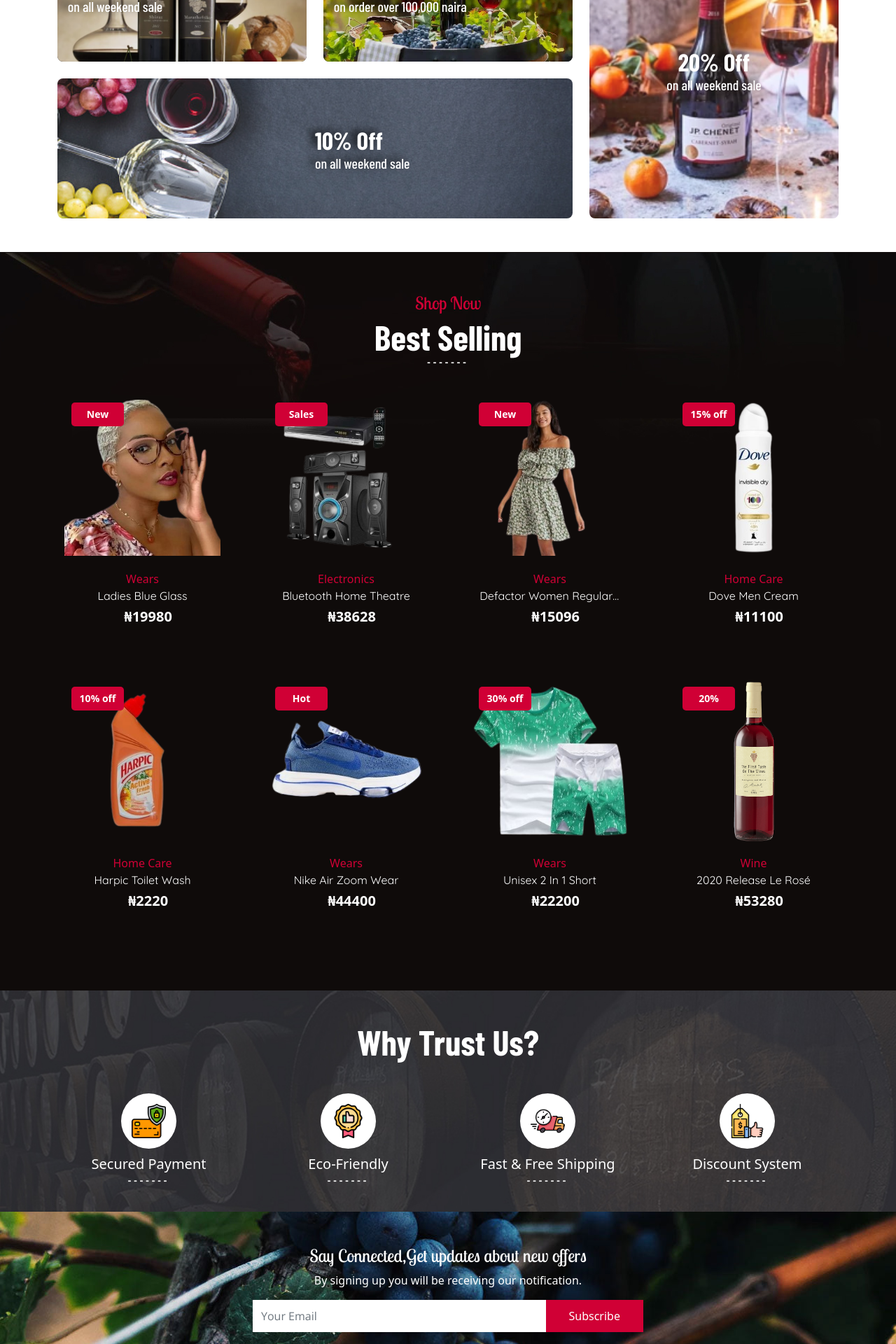
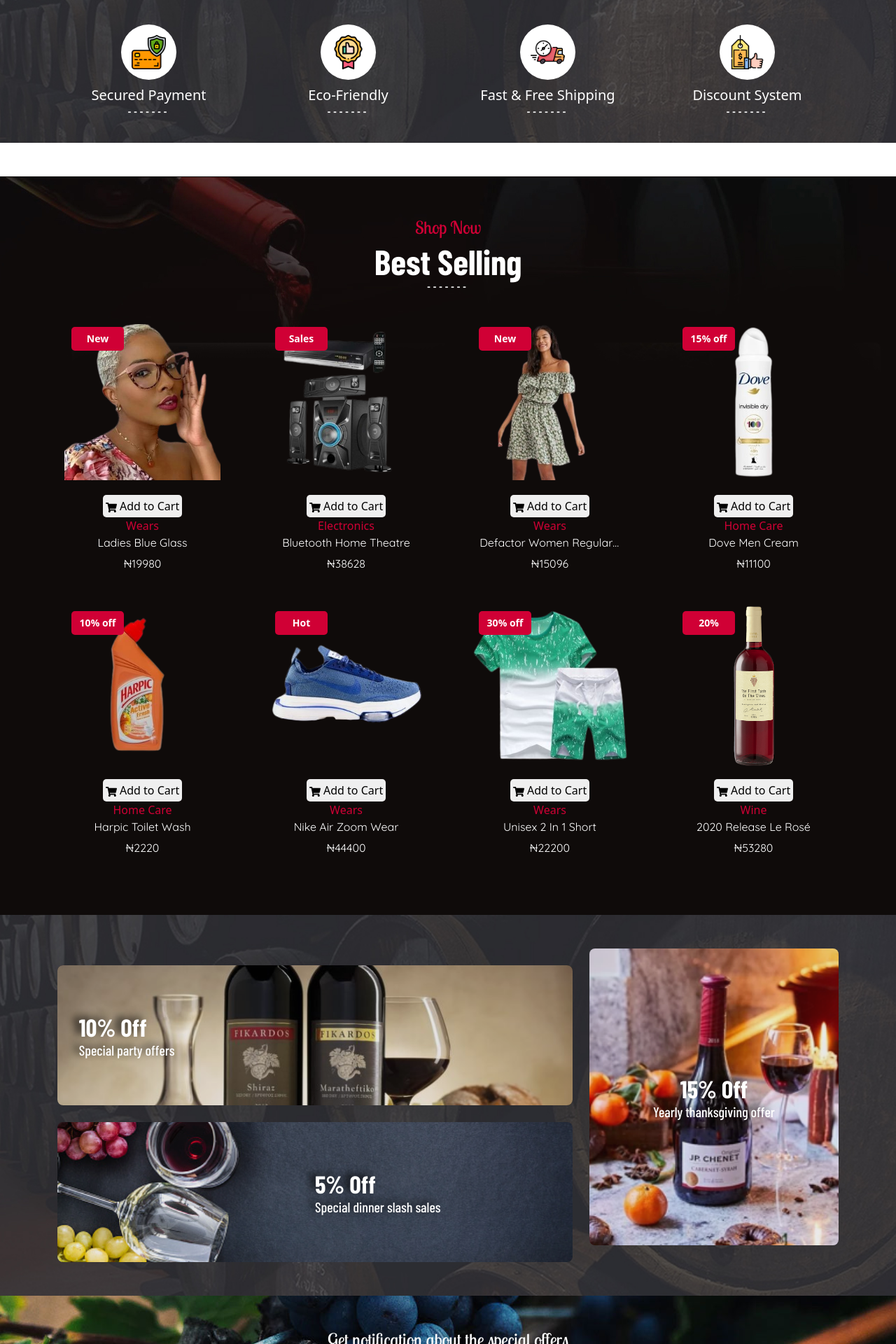
Before and after one commit to webdevswebsite/Densefit_react_app, a React (Create React App) app: page / in a window 1280 px wide. Shown: the part 800-2720 px from the top of the page at 70% size. Built offline with nearby package versions, Linux system fonts and the light colour scheme; a web font is replaced by a local one.

Commit message:
edit add to cart

```diff
--- a/src/App.css
+++ b/src/App.css
@@ -31,6 +31,7 @@ header{
 	right: 0;
 	top: 0;
 }
+
 .offfer-top-sec{
 	background-color: #d00035;
 	color: #fff;
--- a/src/components/Banner.js
+++ b/src/components/Banner.js
@@ -19,8 +19,6 @@ function Banner() {
                 />
                 <input type="radio" name="slider" className="slide-radio2" id="slider_2" />
                 <input type="radio" name="slider" className="slide-radio3" id="slider_3" />
-
-
 
                 <div className="slider-pagination">
                     <label for="slider_1" className="page1">
--- a/src/components/BestsellingHome.js
+++ b/src/components/BestsellingHome.js
@@ -3,6 +3,8 @@ import React, { useEffect } from "react";
 import { FaShoppingBasket, FaTimesCircle } from "react-icons/fa";
 import Aos from "aos";
 import "aos/dist/aos.css";
+import { NavLink } from "react-router-dom";
+import { FaShoppingCart } from "react-icons/fa";
 import { CartState, CurrencyState } from "../context/Context";
 
 
@@ -49,7 +51,10 @@ function BestsellingHome() {
                                                         <figure>
                                                             <img src={img} alt="pic" />
                                                         </figure>
-                                                        <div className="hover-show-bn">
+                                                        {/* <div className="buy-now-btn buy-now-btn">
+                                                            <button>Add to Cart</button>
+                                                        </div> */}
+                                                        {/* <div className="hover-show-bn">
                                                             {
                                                                 cart.some((p) => p.id === prod.id) ? (
                                                                     <button id="close" className="comon-hv-bn"
@@ -70,20 +75,40 @@ function BestsellingHome() {
                                                                         }
                                                                         }> <FaShoppingBasket /> </button>
                                                                 )}
-
-                                                        </div>
+                                                        </div> */}
                                                     </div>
-
                                                     <div className="ps-details text-center">
+                                                    <button className="" name="button" style={{border:'none', padding:'2px 2px', borderRadius:'5px'}} >
+                                                    {
+                                                                cart.some((p) => p.id === prod.id) ? (
+                                                                    <button id="close" className="comon-hv-bn"
+                                                                        onClick={() => {
+                                                                            dispatch({
+                                                                                type: 'REMOVE_FROM_CART',
+                                                                                payload: prod,
+                                                                            })
+                                                                        }
+                                                                        } style={{border:'none', padding:'2px 2px', borderRadius:'5px'}} > <FaTimesCircle /> Remove Item </button>
+                                                                ) : (
+                                                                    <button id="cart" className=""
+                                                                        onClick={() => {
+                                                                            dispatch({
+                                                                                type: 'ADD_TO_CART',
+                                                                                payload: prod,
+                                                                            })
+                                                                        }
+                                                                        } style={{border:'none', padding:'2px 2px', borderRadius:'5px'}} > <FaShoppingCart /> Add to Cart</button>
+                                                                )}
+                                                    </button>
                                                         <div to={link} className="cate-text d-table text-center m-auto">{cate}</div>
                                                         <div to={link} className="products-titel m-auto"> {title} </div>
                                                         <div className="d-flex align-items-center justify-content-center">
                                                             <h5 className="old-pice text-decoration-line-through">
                                                                 {oldprice}</h5>
-                                                            <h5 class="price-text ms-3">
+                                                            <div class="products-titel">
                                                                 {currency}
                                                                 {currency !== '$' ? priceToNum * rate : price}
-                                                            </h5>
+                                                            </div>
 
                                                         </div>
 
--- a/src/components/OfferHome.js
+++ b/src/components/OfferHome.js
@@ -1,12 +1,15 @@
-import React, {useEffect} from "react";
-import smallpicone from "../images/109076-cypruswine-Cyprus-Maratheftiko-Shiraz-wine-748x549.jpg";
-import smallpictwo from "../images/navbharat-times.jpg";
-import landscapepictwo from "../images/istockphoto-1183406603-170667a.jpg";
-import bigpictwo from "../images/JP-wine-under-250-_255x255_cd3b2cb5-b368-408a-b28b-4ba802f9ee27.webp";
+import React, { useEffect, useState } from "react";
+// import smallpicone from "../images/109076-cypruswine-Cyprus-Maratheftiko-Shiraz-wine-748x549.jpg";
+// import smallpictwo from "../images/navbharat-times.jpg";
+// import landscapepictwo from "../images/istockphoto-1183406603-170667a.jpg";
+// import bigpictwo from "../images/JP-wine-under-250-_255x255_cd3b2cb5-b368-408a-b28b-4ba802f9ee27.webp";
+import whychosedetails from "./WhychoosApi";
 import Aos from "aos";
 import "aos/dist/aos.css";
 
-function OfferHome(){
+function OfferHome() {
+    const [ workData, setworkData ] = useState(whychosedetails);
+    console.log(workData, setworkData)
     useEffect(() => {
         Aos.init({
             offset: 100,
@@ -17,27 +20,58 @@ function OfferHome(){
 
         });
     });
-    document.title ="Marketplace - Home"
+    document.title = "Marketplace - Home"
+    return (
+        <>
+            <div className="offer-div-sec py-5">
+               <div className="container">
+                   <h2 className="text-center mb-5 text-white" data-aos="fade-up"> Why Trust Us? </h2>
+                   <div className="row row-cols-1 row-cols-md-2 gy-4 gy-lg-0 gx-lg-4 row-cols-md-2 row-cols-lg-4">
+                   {
+                       workData.map((curElem)=>{
+                           const{ id, img, title } =curElem;
                            return(
                                 <>
+                                   <div className="col" data-aos="fade-down" key={id}>
+
+                                        <div className="comon-our-text text-center">
+                                            <figure>
+                                                <img src={img} alt={title}/>
+                                            </figure>
+                                            <h5 className="text-white"> {title}  </h5>
+                                            {/* <p className="text-white">
+                                            {description}
+                                            </p> */}
+                                        </div>
+
+                                    </div>
+                                </>
+                           );
+                       })
+                   }
+
+
+                   </div>
+               </div>
+           </div>
             <div className="top-offer-div-sec ">
-            <div className="container">
+                {/* <div className="container">
                     <div className="row">
                         <div className="col-lg-8">
                             <div className="row row-cols-1 row-cols-md-2 gy-4 gy-lg-0 gx-lg-4 justify-content-between align-items-center">
                                 <div className="col" data-aos="fade-up">
                                     <div className="comon-offer">
                                         <figure>
-                                        <img src={smallpicone} alt="bg"/>
+                                            <img src={smallpicone} alt="bg" />
                                         </figure>
                                         <h5 className="col-lg-11 m-auto"> <span className="d-block"> 20% Off</span>
                                             on all weekend sale </h5>
                                     </div>
                                 </div>
                                 <div className="col" data-aos="fade-down">
-                                <div  className="comon-offer">
+                                    <div className="comon-offer">
                                         <figure>
-                                        <img src={smallpictwo} alt="bg"/>
+                                            <img src={smallpictwo} alt="bg" />
                                         </figure>
                                         <h5 className="col-lg-11 m-auto"> <span className="d-block">  Free Shipping  </span>
                                             on order over 100,000 naira  </h5>
@@ -47,7 +81,7 @@ function OfferHome(){
                             <div className="big-div-offer mb-4 mb-lg-0 mt-4" data-aos="fade-up">
                                 <button style={{ border: 'none', background: "none" }} href="#" className="comon-offer">
                                     <figure>
-                                <img src={landscapepictwo} alt="bg"/>
+                                        <img src={landscapepictwo} alt="bg" />
                                     </figure>
                                     <h5 className="col-lg-6 ms-md-auto"> <span className="d-block">  10% Off</span>
                                         on all weekend sale </h5>
@@ -58,14 +92,14 @@ function OfferHome(){
                         <div className="col-lg-4" data-aos="fade-down">
                             <button style={{ border: 'none', background: "none" }} href="#" className="comon-offer height-offer">
                                 <figure>
-                            <img src={bigpictwo} alt="bg"/>
+                                    <img src={bigpictwo} alt="bg" />
                                 </figure>
                                 <h5 className="col-lg-11 text-center m-auto"> <span className="d-block">  20% Off </span>
                                     on all weekend sale </h5>
                             </button>
                         </div>
                     </div>
-            </div>
+                </div> */}
             </div>
         </>
     );
--- a/src/components/Subscribe.js
+++ b/src/components/Subscribe.js
@@ -17,16 +17,16 @@ function Subscribe(){
         <>
         <div className="subsribe-div py-5">
             <div className="container">
-                <h6 className="text-center text-white" data-aos="fade-down"> Say Connected,Get updates about new offers </h6>
+                <h6 className="text-center text-white" data-aos="fade-down"> Get notification about the special offers </h6>
                 {/* <h2 className="text-center text-white" data-aos="fade-up"> Join Our Mailing List </h2> */}
-                <p className="text-center text-white" data-aos="fade-down"> By signing up you will be receiving our notification.</p>
+                <p className="text-center text-white" data-aos="fade-down"> We would send you updates ahead.</p>
                 <div className="col-md-6 m-auto bg-white" data-aos="fade-up">
                     <div className="d-flex align-items-center justify-content-between">
                         <div className="col-9">
                         <input type="text" className="form-control" placeholder="Your Email" />
                         </div>
                         <div className="col-3">
-                        <input type="submit" className="btn subscribe-bn" value="Subscribe"/>
+                        <input type="submit" className="btn subscribe-bn" value="Notify me"/>
                         </div>
 
 
--- a/src/components/Whychoose.js
+++ b/src/components/Whychoose.js
@@ -2,6 +2,10 @@ import React ,{ useState, useEffect } from "react";
 import whychosedetails from "./WhychoosApi";
 import Aos from "aos";
 import "aos/dist/aos.css";
+import smallpicone from "../images/109076-cypruswine-Cyprus-Maratheftiko-Shiraz-wine-748x549.jpg";
+import smallpictwo from "../images/navbharat-times.jpg";
+import landscapepictwo from "../images/istockphoto-1183406603-170667a.jpg";
+import bigpictwo from "../images/JP-wine-under-250-_255x255_cd3b2cb5-b368-408a-b28b-4ba802f9ee27.webp";
 
 function Whychoose(){
     const [ workData, setworkData ] =useState (whychosedetails);
@@ -19,8 +23,54 @@ function Whychoose(){
     });
     return(
         <>
-           <div className="offer-div-sec py-5">
-               <div className="container">
+            <div className="offer-div-sec py-5">
+            <div className="container">
+                    <div className="row">
+                        <div className="col-lg-8">
+                            <div className="row row-cols-1 mb-4 mb-lg-0 mt-4 justify-content-between align-items-center">
+                            {/* <div className="row row-cols-1 row-cols-md-2 gy-4 gy-lg-0 gx-lg-4 justify-content-between align-items-center"> */}
+                                <div className="col" data-aos="fade-up">
+                                    <div className="comon-offer">
+                                        <figure>
+                                            <img src={smallpicone} alt="bg" />
+                                        </figure>
+                                        <h5 className="col-lg-11 m-auto"> <span className="d-block"> 10% Off</span>
+                                            Special party offers</h5>
+                                    </div>
+                                </div>
+                                {/* <div className="col" data-aos="fade-down">
+                                    <div className="comon-offer">
+                                        <figure>
+                                            <img src={smallpictwo} alt="bg" />
+                                        </figure>
+                                        <h5 className="col-lg-11 m-auto"> <span className="d-block">  Free Shipping  </span>
+                                            on order over 100,000 naira  </h5>
+                                    </div>
+                                </div> */}
+                            </div>
+                            <div className="big-div-offer mb-4 mb-lg-0 mt-4" data-aos="fade-up">
+                                <button style={{ border: 'none', background: "none" }} href="#" className="comon-offer">
+                                    <figure>
+                                        <img src={landscapepictwo} alt="bg" />
+                                    </figure>
+                                    <h5 className="col-lg-6 ms-md-auto"> <span className="d-block">  5% Off</span>
+                                       Special dinner slash sales </h5>
+                                </button>
+                            </div>
+                        </div>
+
+                        <div className="col-lg-4" data-aos="fade-down">
+                            <button style={{ border: 'none', background: "none" }} href="#" className="comon-offer height-offer">
+                                <figure>
+                                    <img src={bigpictwo} alt="bg" />
+                                </figure>
+                                <h5 className="col-lg-11 text-center m-auto"> <span className="d-block">  15% Off </span>
+                                    Yearly thanksgiving offer</h5>
+                            </button>
+                        </div>
+                    </div>
+                </div>
+               {/* <div className="container">
                    <h2 className="text-center mb-5 text-white" data-aos="fade-up"> Why Trust Us? </h2>
                    <div className="row row-cols-1 row-cols-md-2 gy-4 gy-lg-0 gx-lg-4 row-cols-md-2 row-cols-lg-4">
                    {
@@ -35,9 +85,9 @@ function Whychoose(){
                                                 <img src={img} alt={title}/>
                                             </figure>
                                             <h5 className="text-white"> {title}  </h5>
-                                            {/* <p className="text-white">
+                                            <p className="text-white">
                                             {description}
-                                            </p> */}
+                                            </p>
                                         </div>
 
                                     </div>
@@ -48,7 +98,7 @@ function Whychoose(){
 
 
                    </div>
-               </div>
+               </div> */}
            </div>
         </>
     );
--- a/src/context/Context.js
+++ b/src/context/Context.js
@@ -44,7 +44,6 @@ const Context = ({ children }) => {
 
     })
 
-
     return (
         <Cart.Provider
             value={{
@@ -61,7 +60,7 @@ export const CartState = () => {
     return useContext(Cart);
 }
 
-//export currency state and call it as hoks where needed
+//export currency state and call it as hooks where needed
 export const CurrencyState = () => {
     return useContext(Currency);
 }
```
Also changed, not shown: src/Header.js (+8 -48 lines), 1 other file (tests, documents, lock files or other folders). Lines whose indentation alone changed are shown as unchanged.
